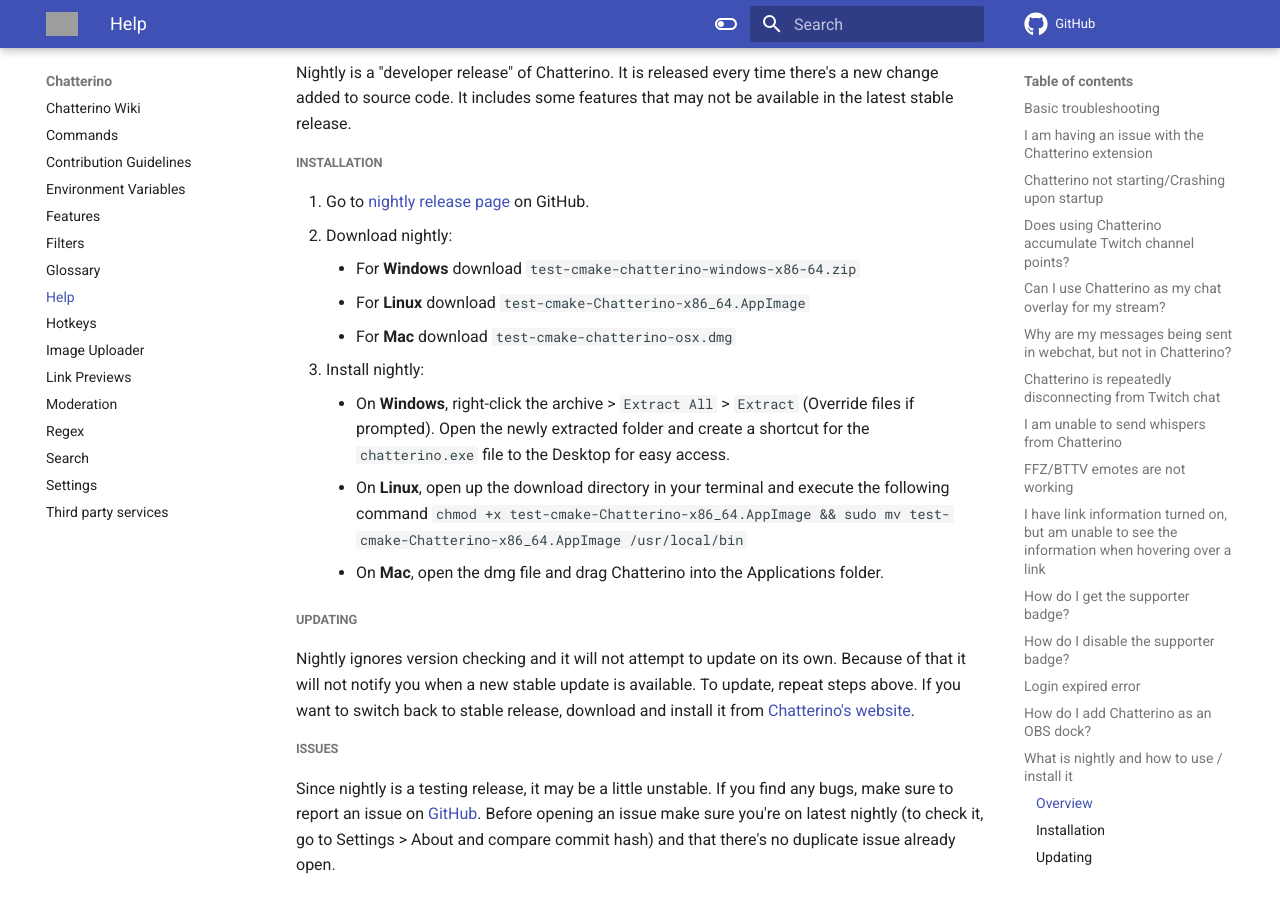
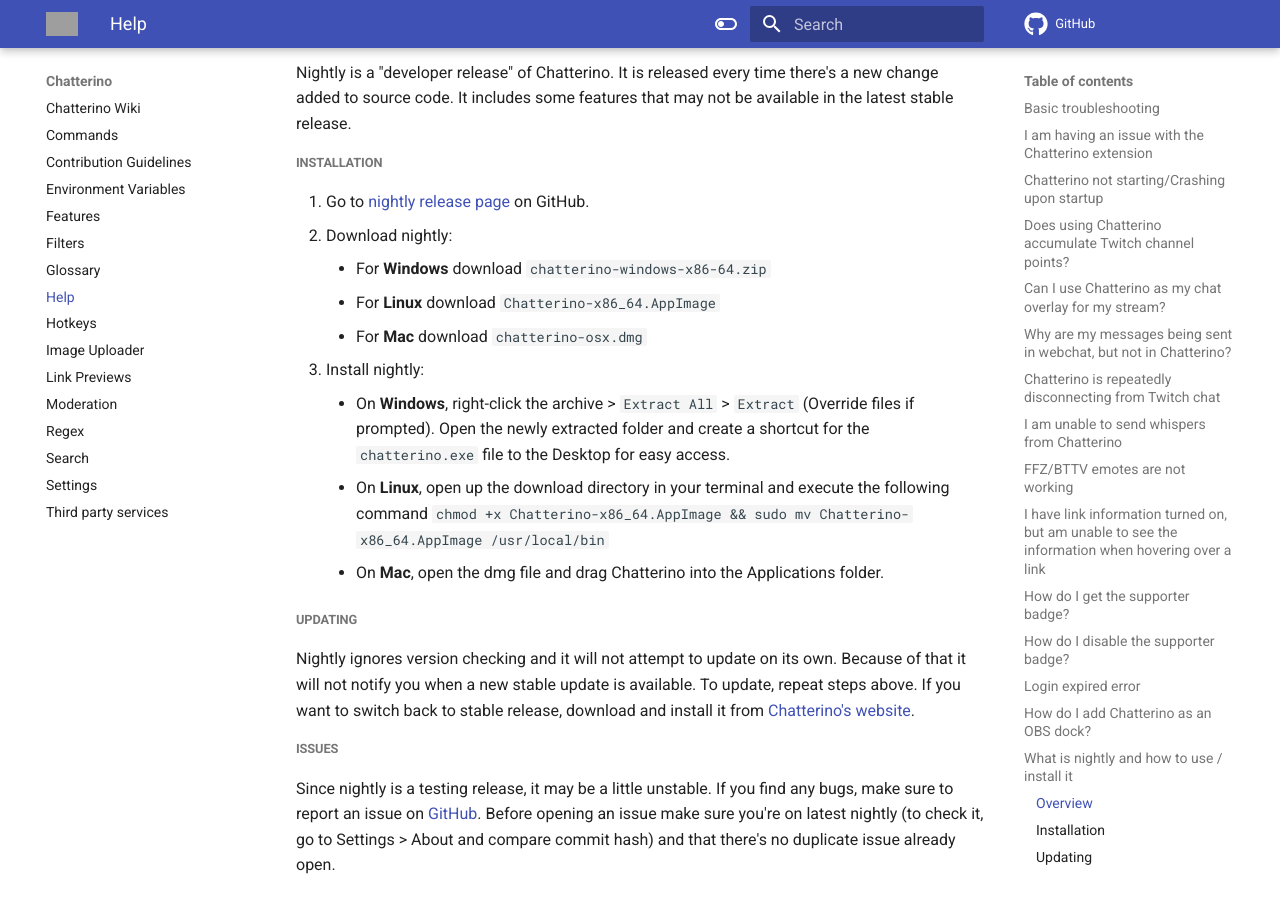
Before and after one commit to Chatterino/wiki, an MkDocs documentation site: the page built from docs/Help.md, in a window 1280 px wide and 900 px high, scrolled down 3175 px. Built offline with MkDocs 1.6.1 and Material for MkDocs 9.7.7, drawn with Linux system fonts in a browser that asks for light colours; comment, search, counter and statistics services are not loaded; grey boxes are pictures that could not be loaded.

Commit message:
Update Nightly information to reflect qmake deprecation (#242)

```diff
--- a/docs/Help.md
+++ b/docs/Help.md
@@ -90,12 +90,12 @@
 ##### Installation
 1. Go to [nightly release page](https://github.com/Chatterino/chatterino2/releases/tag/nightly-build) on GitHub.
 1. Download nightly:
-    - For **Windows** download `test-cmake-chatterino-windows-x86-64.zip`
-    - For **Linux** download `test-cmake-Chatterino-x86_64.AppImage`
-    - For **Mac** download `test-cmake-chatterino-osx.dmg`
+    - For **Windows** download `chatterino-windows-x86-64.zip`
+    - For **Linux** download `Chatterino-x86_64.AppImage`
+    - For **Mac** download `chatterino-osx.dmg`
 1. Install nightly:
     - On **Windows**, right-click the archive > `Extract All` > `Extract` (Override files if prompted). Open the newly extracted folder and create a shortcut for the `chatterino.exe` file to the Desktop for easy access.
-    - On **Linux**, open up the download directory in your terminal and execute the following command `chmod +x test-cmake-Chatterino-x86_64.AppImage && sudo mv test-cmake-Chatterino-x86_64.AppImage /usr/local/bin`
+    - On **Linux**, open up the download directory in your terminal and execute the following command `chmod +x Chatterino-x86_64.AppImage && sudo mv Chatterino-x86_64.AppImage /usr/local/bin`
     - On **Mac**, open the dmg file and drag Chatterino into the Applications folder.
 
 ##### Updating
```
